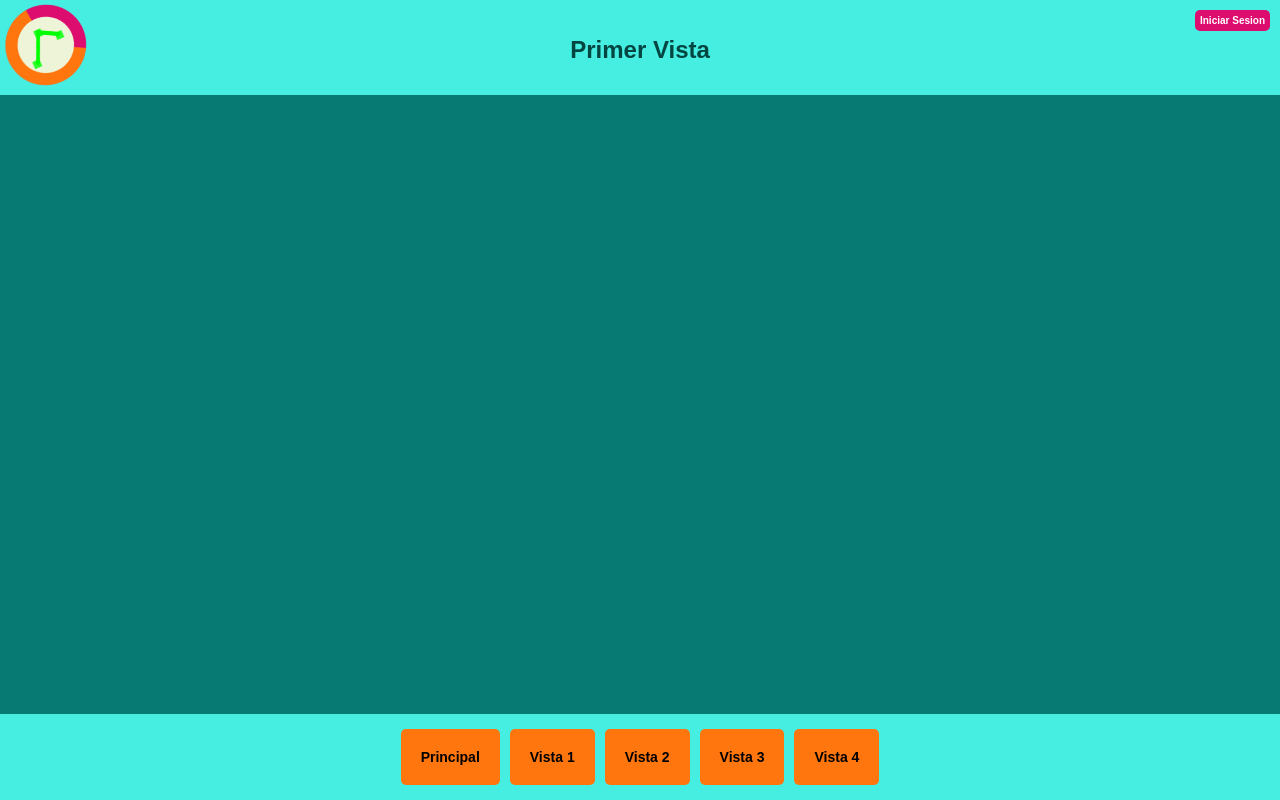
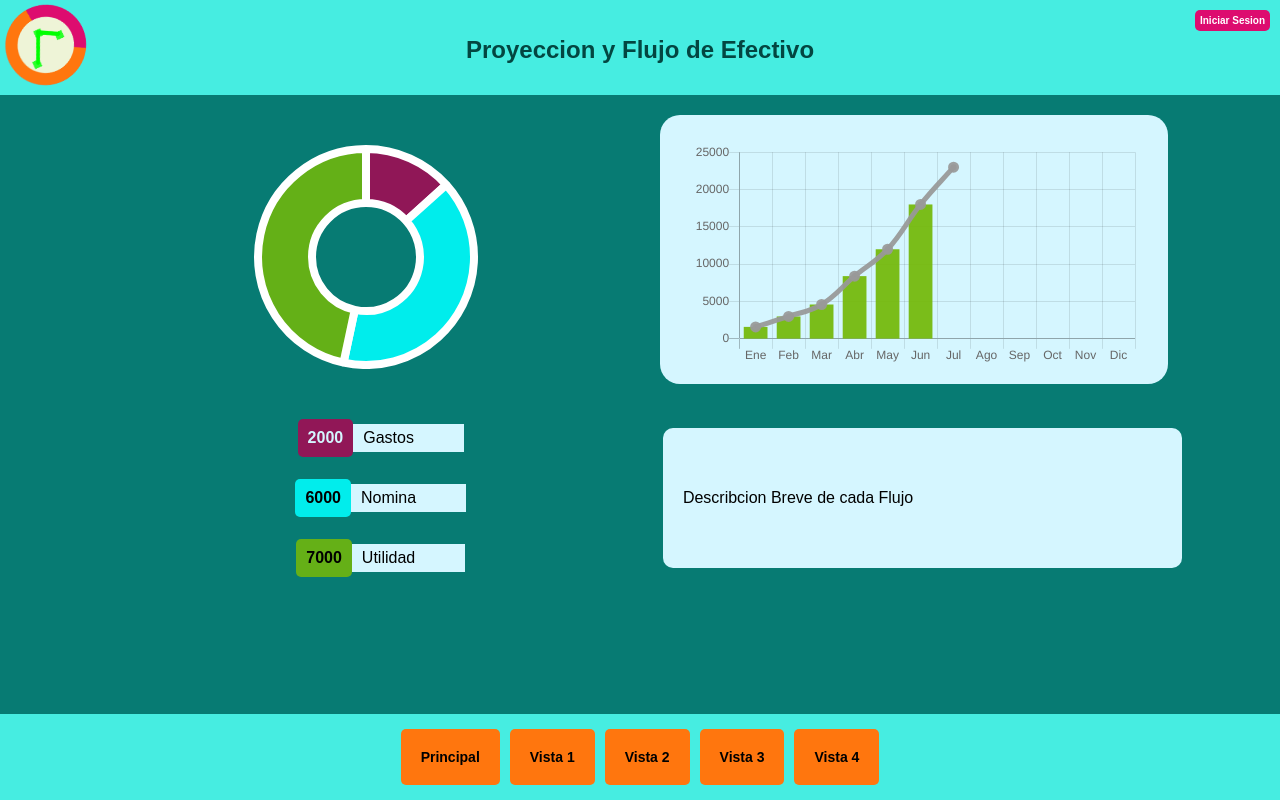
Before and after one commit to MizaelGalvez/OpenADSI, a React (Create React App) app in the folder app/: page / in a window 1280 px wide. Both pictures are taken after a click on the element "Vista 1". Built offline with nearby package versions, Linux system fonts and the light colour scheme.

Commit message:
Vista1 front-end Terminado
se agregaron grafica de dona y un mix de barra y linea

```diff
--- a/app/package.json
+++ b/app/package.json
@@ -5,6 +5,7 @@
   "dependencies": {
     "chart.js": "^2.7.2",
     "react": "^16.3.2",
+    "react-chartjs-2": "^2.7.2",
     "react-dom": "^16.3.2",
     "react-scripts": "1.1.4"
   },
--- a/app/src/componentes/App.js
+++ b/app/src/componentes/App.js
@@ -27,7 +27,7 @@ class App extends Component {
   cambiarVista1 = (event) => {
     Contenido = Vista1;
     this.setState({
-      Titulo: 'Primer Vista',
+      Titulo: 'Proyeccion y Flujo de Efectivo',
     })
   }
   cambiarVista2 = (event) => {
--- a/app/src/componentes/Vista1/Vista1.js
+++ b/app/src/componentes/Vista1/Vista1.js
@@ -1,64 +1,108 @@
 import React, { Component } from 'react';
-import Chart from 'chart.js';
-var myChart = new Chart("myChart", {
-  type: 'bar',
-  data: {
-    labels: ["Red", "Blue", "Yellow", "Green", "Purple", "Orange"],
-    datasets: [{
-      label: '# of Votes',
-      data: [12, 19, 3, 5, 2, 3],
-      backgroundColor: [
-        'rgba(255, 99, 132, 0.2)',
-        'rgba(54, 162, 235, 0.2)',
-        'rgba(255, 206, 86, 0.2)',
-        'rgba(75, 192, 192, 0.2)',
-        'rgba(153, 102, 255, 0.2)',
-        'rgba(255, 159, 64, 0.2)'
-      ],
-      borderColor: [
-        'rgba(255,99,132,1)',
-        'rgba(54, 162, 235, 1)',
-        'rgba(255, 206, 86, 1)',
-        'rgba(75, 192, 192, 1)',
-        'rgba(153, 102, 255, 1)',
-        'rgba(255, 159, 64, 1)'
-      ],
-      borderWidth: 1
-    }]
-  },
-  options: {
-    scales: {
-      yAxes: [{
-        ticks: {
-          beginAtZero:true
-        }
-      }]
-    }
-  }
-});
+import './estilos.css';
+import {Doughnut} from 'react-chartjs-2';
+import {Bar} from 'react-chartjs-2';
+
+const dataDona = {
+	labels: [
+		'Gastos',
+		'Nomina',
+		'Utilidad'
+	],
+	datasets: [{
+		data: [2000, 6000, 7000],
+    borderWidth: 8,
+		backgroundColor: [
+		'#a70954dd',
+		'#00ffffdd',
+		'#74b90add'
+		],
+		hoverBackgroundColor: [
+		'#a70954ff',
+		'#00ffffff',
+		'#74b90aff'
+		]
+	}]
+};
 
 
 
 
+const dataUtilidad = {
+  labels: ['Ene', 'Feb', 'Mar', 'Abr', 'May', 'Jun', 'Jul', 'Ago', 'Sep', 'Oct', 'Nov', 'Dic'],
+  datasets: [{
+      label: 'Proyeccion',
+      type:'line',
+      data: [1600, 3000, 4600, 8400, 12000, 18000, 23000],
+      fill: false,
+      borderWidth: 5,
+      borderColor: '#999999ee',
+      backgroundColor: '#999999ee',
+      pointBorderColor: '#999999ee',
+      pointBackgroundColor: '#999999ff',
+      pointHoverBackgroundColor: '#999999ff',
+      pointHoverBorderColor: '#999999ff',
+    },{
+      type: 'bar',
+      label: 'Utilidad',
+      data: [1600, 3000, 4600, 8400, 12000, 18000],
+      fill: false,
+      backgroundColor: '#74b90aee',
+      borderColor: '#74b90aff',
+      hoverBackgroundColor: '#74b90aff',
+      hoverBorderColor: '#74b90aff',
+    }]
+};
+
+const options = {
+  gridLines: {
+                offsetGridLines: true
+            },
+  legend: {
+    display: false,
+  },
+  elements: {
+    line: {
+      fill: false
+    }
+  },
+};
+
 class Vista1 extends Component {
+
   render() {
     return (
+      <div>
 
-      <div className='Vista1' style={styles.navegacion}>
-          <div>
-          <canvas id="myChart" width="400" height="400"></canvas>
+        <div className='Vista1'>
+          <div className='Dona'>
+            <Doughnut
+              data={dataDona}
+              options={options}
+            />
           </div>
-      </div>
+          <div className='Proyeccion'>
+             <Bar
+              data={dataUtilidad}
+              options={options}
+            />
+          </div>
+        </div>
+        <div className='Datos'>
+          <div className='Efectivos'>
+            <b className='Gastos'>2000</b><p>Gastos</p><br/>
+            <b className='Nomina'>6000</b><p>Nomina</p><br/>
+            <b className='Utilidad'>7000</b><p>Utilidad</p><br/>
+          </div>
+          <div className='Descripcion'>
+              <p>Describcion Breve de cada Flujo</p>
+          </div>
+        </div>
 
 
+      </div>
     )
   }
 }
 
-const styles = {
-  navegacion: {
-    fontSize: 14,
-  },
-
-}
 export default Vista1;
--- /dev/null
+++ b/app/src/componentes/Vista1/estilos.css
@@ -0,0 +1,61 @@
+/*
+//////////Graficas//////////////////////////////////////////////////////////////////////
+*/
+
+.Vista1 div{
+  display: inline-block;
+  border-radius: 20px;
+  width: 35%;
+  margin: 20px;
+  padding: 30px;
+  padding-bottom: 15px;
+}
+.Dona {
+}
+.Proyeccion {
+  background-color: #d5f6ffff;
+}
+
+/*
+//////////Datos y Descripcion//////////////////////////////////////////////////////////////////////
+*/
+.Datos {
+  display: Flex;
+  margin-left: 15%;
+  align-items: center;
+  justify-content: space-around;
+}
+.Efectivos p {
+  display: inline-block;
+  background-color: #d5f6ffff;
+  padding: 5px;
+  padding-right: 50px;
+  padding-left: 10px;
+}
+.Efectivos b {
+  display: inline-block;
+  padding: 10px;
+  border-radius: 5px;
+  margin: 5px;
+  margin-right: 0px;
+}
+.Gastos {
+  background-color: #a70954dd;
+  color: #d5f6ffff;
+}
+.Nomina {
+  background-color: #00ffffdd;
+}
+.Utilidad {
+  background-color: #74b90add;
+}
+
+.Descripcion {
+    display: flex;
+    align-items: center;
+    border-radius: 10px;
+    padding: 20px;
+    background-color: #d5f6ffff;
+    height: 100px;
+    width: 44%;
+}
```
Also changed, not shown: 1 other file (tests, documents, lock files or other folders).
